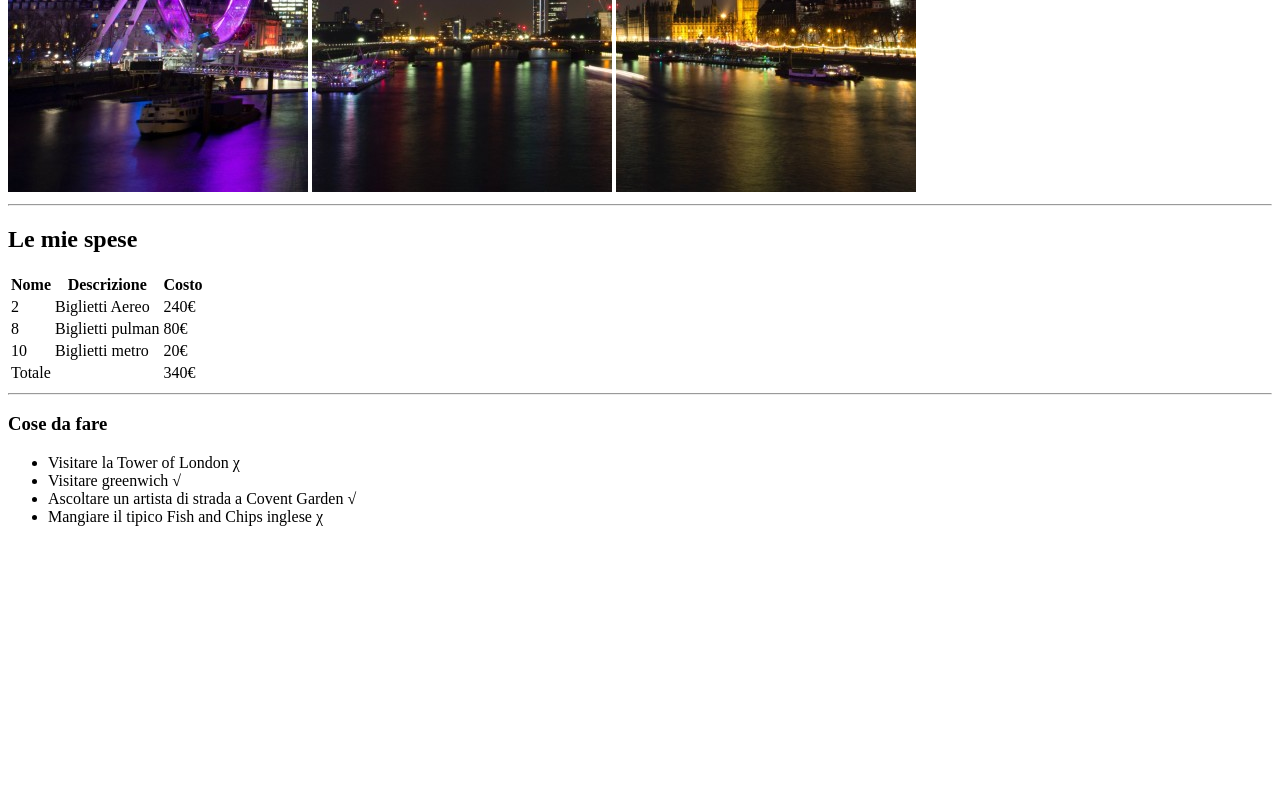
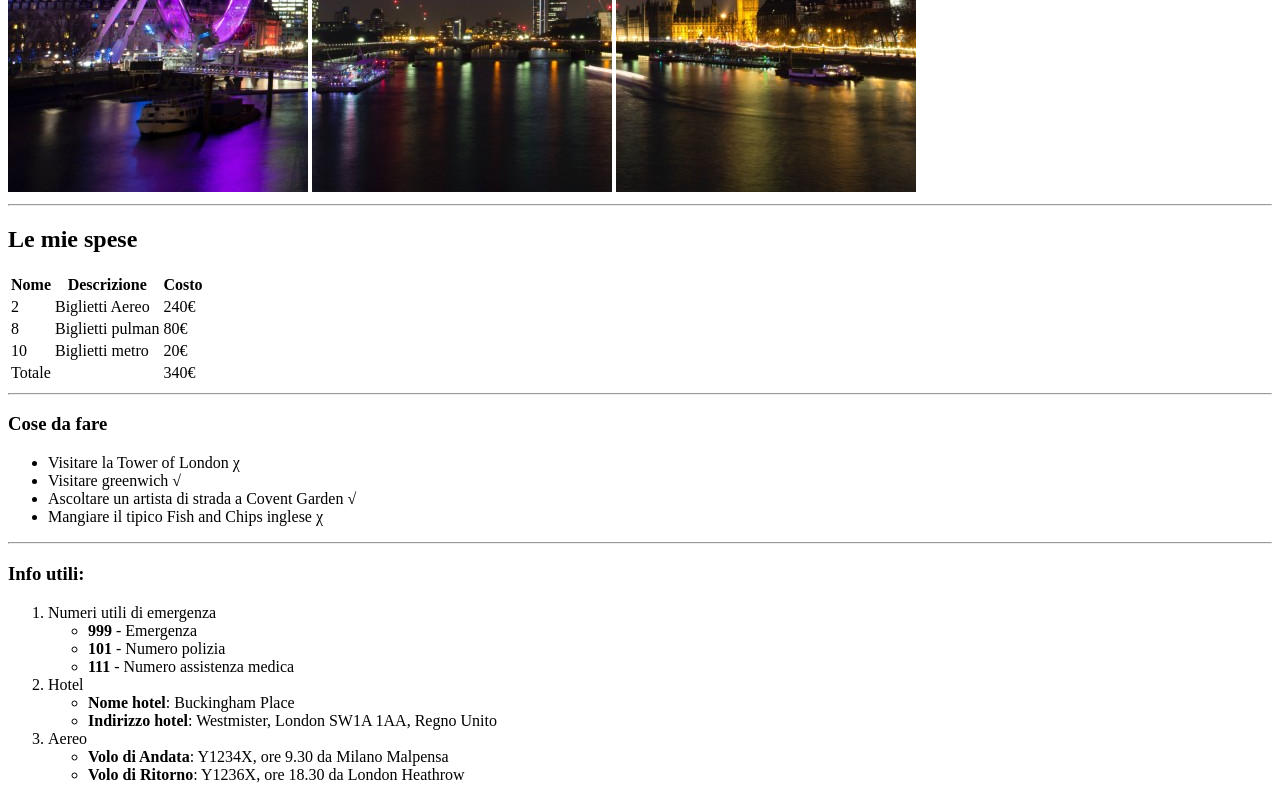
Before and after one commit to ZenRool/html-london-trip, a plain HTML site: page index.html in a window 1280 px wide. Shown: the part 488-1288 px from the top of the page. Before the commit the page ends 1030 px from the top, so only its background shows below. Drawn offline with Linux system fonts and the light colour scheme.

Commit message:
sezione info utili a lista

```diff
--- a/index.html
+++ b/index.html
@@ -69,7 +69,43 @@
             <li>Ascoltare un artista di strada a Covent Garden &radic;</li>
             <li>Mangiare il tipico Fish and Chips inglese &chi;</li>
         </ul>
+    </section>
+    <!-- fine terza section -->
+    <hr>
+    <!-- quarta section con informazioni utili -->
+    <section>
+        <h3>Info utili:</h3>
+        <!-- lista 1 -->
+        <ol>
+            <li>Numeri utili di emergenza
+                <ul>
+                    <li><strong>999</strong> - Emergenza</li>
+                    <li><strong>101</strong> - Numero polizia</li>
+                    <li><strong>111</strong> - Numero assistenza medica</li>
+                </ul>
+            </li>
 
+        <!-- lista 2 -->
+            <li>
+                Hotel
+                <ul>
+                    <li><strong>Nome hotel</strong>: Buckingham Place</li>
+                    <li><strong>Indirizzo hotel</strong>: Westmister, London SW1A 1AA, Regno Unito</li>
+                </ul>
+            </li>
+
+        <!-- lista 3 -->
+
+            <li>
+                Aereo
+                <ul>
+                    <li><strong>Volo di Andata</strong>: Y1234X, ore 9.30 da Milano Malpensa</li>
+                    <li><strong>Volo di Ritorno</strong>: Y1236X, ore 18.30 da London Heathrow</li>
+                </ul>
+            </li>
+        </ol>
     </section>
+    <!-- fine quarta section -->
+
 </body>
 </html>
```
